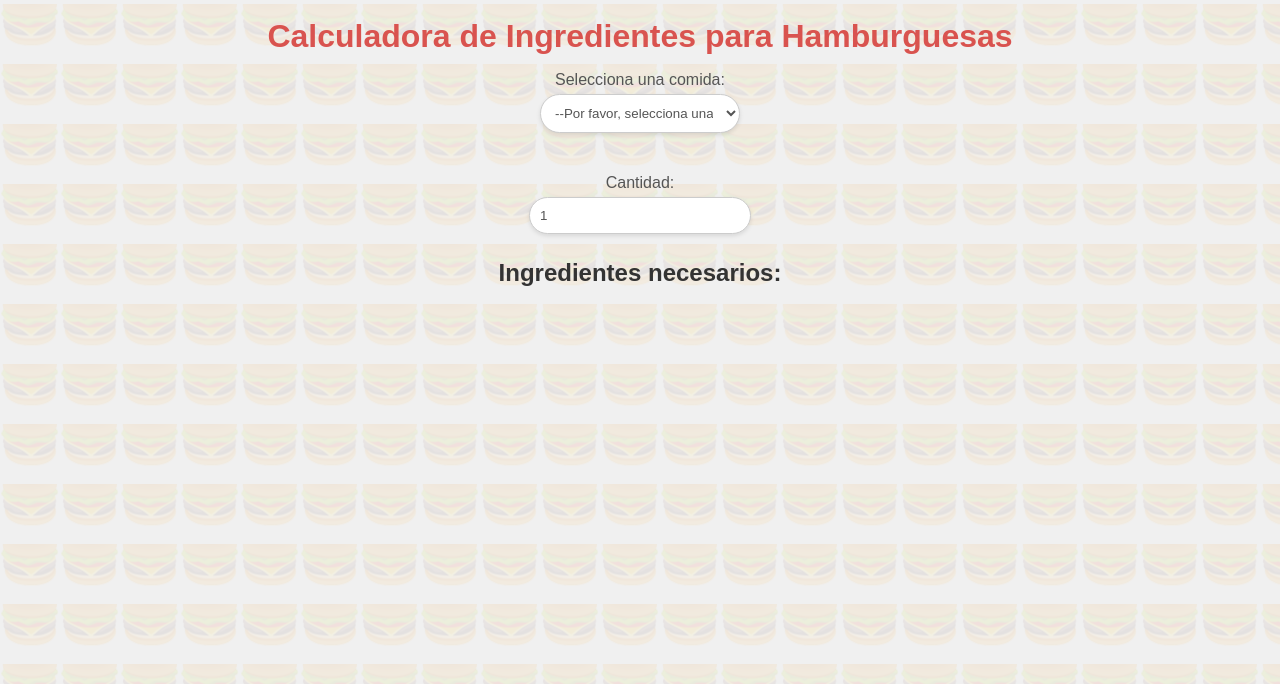
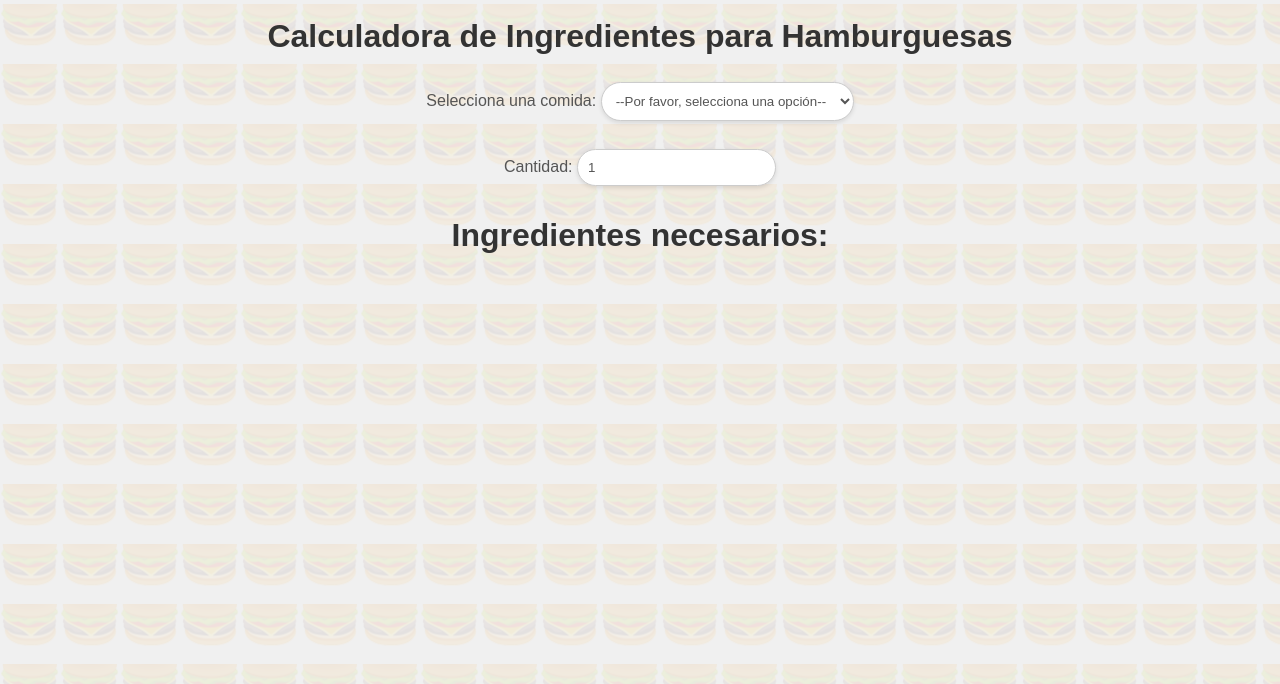
Before and after one commit to iSAlexHere/burgershot, a plain HTML site: page index.html in a window 1280 px wide. Shown: the part 116-800 px from the top of the page. Drawn offline with Linux system fonts and the light colour scheme.

Commit message:
Update index.html 3.0
Update index.html 3.0

```diff
--- a/index.html
+++ b/index.html
@@ -1,8 +1,11 @@
 <!DOCTYPE html>
 <html lang="es">
 <head>
+
     <meta charset="UTF-8">
         <img src="https://static.wikia.nocookie.net/esgta/images/d/dd/Burger_Shot.png" alt="Burger Shot Logo" style="max-width: 10%; height: 10%;">
+    <meta name="viewport" content="width=device-width, initial-scale=1.0"> <!-- Asegura que la página sea responsive -->
+    <center>
     <title>Calculadora de Ingredientes para Hamburguesas</title>
     <style>
         body {
@@ -15,11 +18,23 @@
             display: flex;
             flex-direction: column;
             align-items: center;
+            font-size: 16px; /* Tamaño base de fuente */
         }
 
-        h1 {
-            color: #d9534f;
-            margin-bottom: 1rem;
+        /* Ajustes para pantallas pequeñas */
+        @media (max-width: 768px) {
+            body {
+                font-size: 14px; /* Tamaño de fuente más pequeño para dispositivos móviles */
+            }
+
+            select, input, button {
+                width: 100%; /* Hace que los inputs ocupen el ancho completo en dispositivos pequeños */
+            }
+        }
+
+        /* Aumento de tamaño de fuente para elementos específicos */
+        h1, h2 {
+            font-size: 2rem; /* Tamaño de fuente más grande para los encabezados */
         }
 
         .container {
@@ -33,6 +48,7 @@
         label, option {
             font-family: 'Arial', sans-serif;
             color: #555;
+            font-size: 1rem; /* Tamaño de fuente ajustado para mejorar la legibilidad */
         }
 
         select, input, button {
@@ -44,7 +60,6 @@
             border-radius: 20px;
             box-shadow: 0 2px 4px rgba(0, 0, 0, 0.1);
             cursor: pointer;
-            width: 200px;
         }
 
         button:hover {
@@ -73,8 +88,38 @@
             font-style: italic;
         }
     </style>
+</head>
+<body>
+    <h1>Calculadora de Ingredientes para Hamburguesas</h1>
+    <!-- El contenido permanece igual -->
+    <label for="comida">Selecciona una comida:</label>
+    <select id="comida">
+        <option value="">--Por favor, selecciona una opción--</option>
+        <option value="Patatas fritas">Patatas fritas</option>
+        <option value="Trozo de pollo frito">Trozo de pollo frito</option>
+        <option value="Wrap de carne">Wrap de carne</option>
+        <option value="Wrap de pollo">Wrap de pollo</option>
+        <option value="Ensalada de pollo a la miel">Ensalada de pollo a la miel</option>
+        <option value="Hamburguesa">Hamburguesa</option>
+        <option value="Hamburguesa dobleshot">Hamburguesa dobleshot</option>
+        <option value="Hamburguesa gloriosa">Hamburguesa gloriosa</option>
+        <option value="Helado Meteorite">Helado Meteorite</option>
+        <option value="Hamburguesa gigante">Hamburguesa gigante</option>
+        <option value="Helado Orangotang">Helado Orangotang</option>
+    </select>
 
 
+    <br><br>
+
+    <label for="cantidad">Cantidad:</label>
+    <input type="number" id="cantidad" value="1" min="1">
+
+    <h2>Ingredientes necesarios:</h2>
+    <ul id="ingredientes">
+        <!-- Los ingredientes se mostrarán aquí -->
+    </ul>
+
+</body>
 <script>
     document.addEventListener('DOMContentLoaded', function () {
         const recetas = {
@@ -120,35 +165,5 @@
         selectComida.addEventListener('change', actualizarIngredientes);
         inputCantidad.addEventListener('input', actualizarIngredientes);
     });
-    </script>
-</head>
-<body>
-    <h1>Calculadora de Ingredientes para Hamburguesas</h1>
-    <label for="comida">Selecciona una comida:</label>
-    <select id="comida">
-        <option value="">--Por favor, selecciona una opción--</option>
-        <option value="Patatas fritas">Patatas fritas</option>
-        <option value="Trozo de pollo frito">Trozo de pollo frito</option>
-        <option value="Wrap de carne">Wrap de carne</option>
-        <option value="Wrap de pollo">Wrap de pollo</option>
-        <option value="Ensalada de pollo a la miel">Ensalada de pollo a la miel</option>
-        <option value="Hamburguesa">Hamburguesa</option>
-        <option value="Hamburguesa dobleshot">Hamburguesa dobleshot</option>
-        <option value="Hamburguesa gloriosa">Hamburguesa gloriosa</option>
-        <option value="Helado Meteorite">Helado Meteorite</option>
-        <option value="Hamburguesa gigante">Hamburguesa gigante</option>
-        <option value="Helado Orangotang">Helado Orangotang</option>
-    </select>
-
-
-    <br><br>
-
-    <label for="cantidad">Cantidad:</label>
-    <input type="number" id="cantidad" value="1" min="1">
-
-    <h2>Ingredientes necesarios:</h2>
-    <ul id="ingredientes">
-        <!-- Los ingredientes se mostrarán aquí -->
-    </ul>
-</body>
+</script></center>
 </html>
```
Lines whose indentation alone changed are shown as unchanged.
